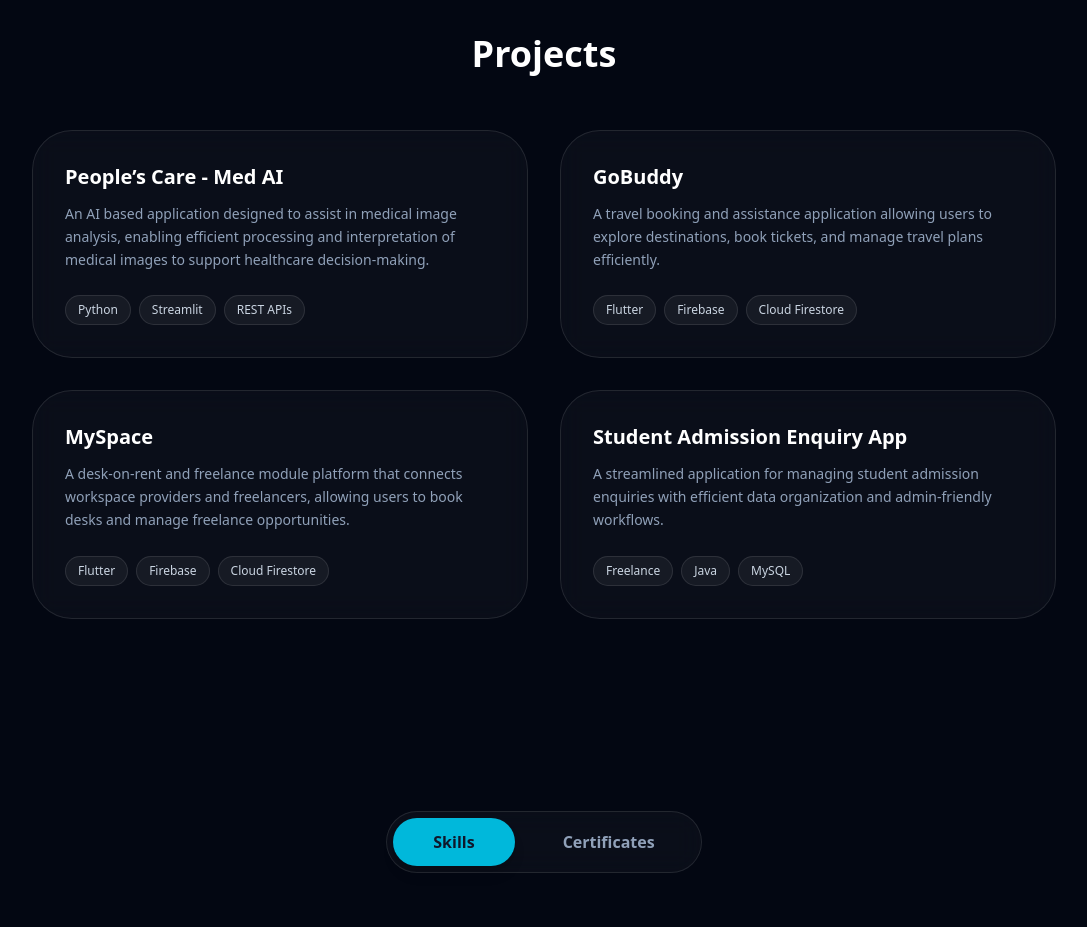
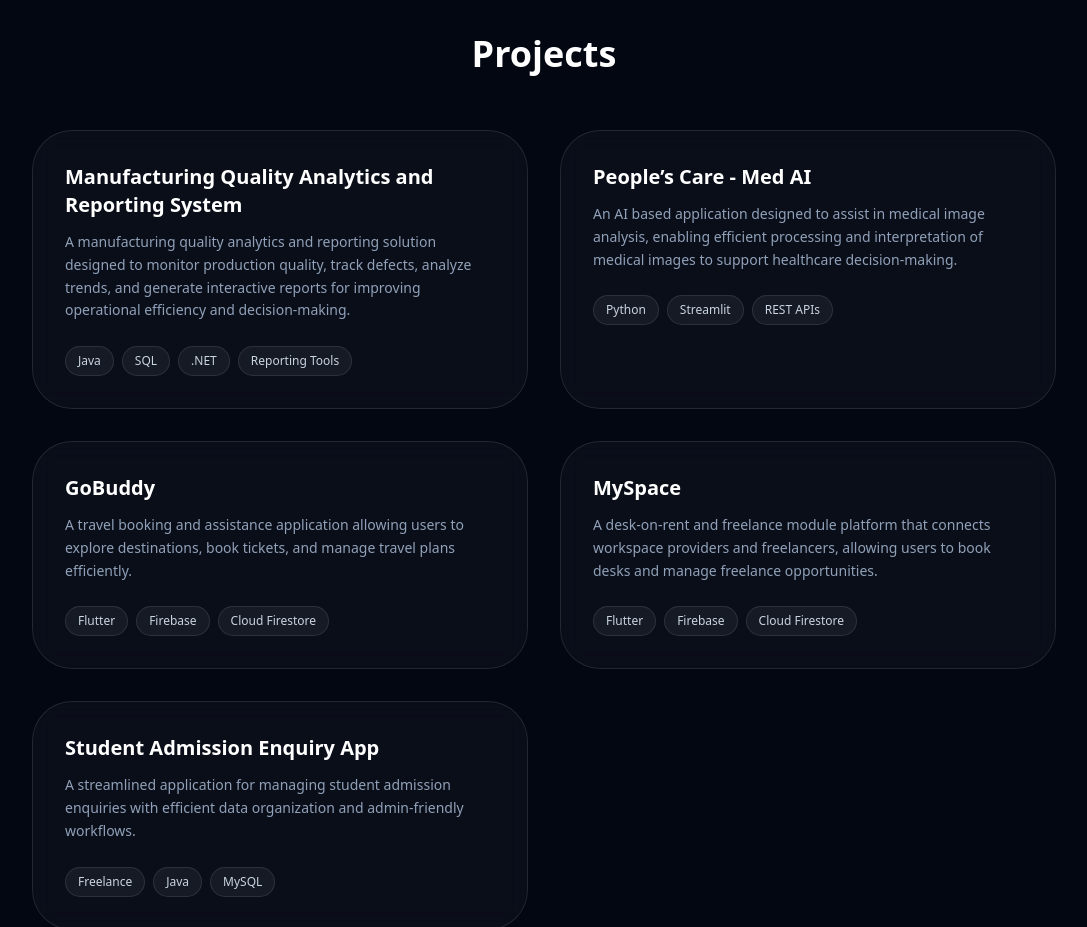
Before and after one commit to KunalHemani/Kunal_Hemani_Portfolio, a React (Vite) app: page / in a window 1280 px wide. Shown: the part 1640-2567 px from the top of the page, without its empty margins (96-1183 px from the left). Built offline with nearby package versions, Linux system fonts and the light colour scheme.

Commit message:
Portfolio Updated

```diff
--- a/src/components/Projects.jsx
+++ b/src/components/Projects.jsx
@@ -1,7 +1,42 @@
 import { motion } from "framer-motion";
 
 /* ------------------ PROJECT DATA (ATS OPTIMIZED) ------------------ */
+/*
 const projects = [
+  {
+    title: "People’s Care - Med AI",
+    description:
+      "An AI based application designed to assist in medical image analysis, enabling efficient processing and interpretation of medical images to support healthcare decision-making.",
+    tech: ["Python", "Streamlit", "REST APIs"]
+  },
+  {
+    title: "GoBuddy",
+    description:
+      "A travel booking and assistance application allowing users to explore destinations, book tickets, and manage travel plans efficiently.",
+    tech: ["Flutter", "Firebase", "Cloud Firestore"]
+  },
+  {
+    title: "MySpace",
+    description:
+      "A desk-on-rent and freelance module platform that connects workspace providers and freelancers, allowing users to book desks and manage freelance opportunities.",
+    tech: ["Flutter", "Firebase", "Cloud Firestore"]
+  },
+  {
+    title: "Student Admission Enquiry App",
+    description:
+      "A streamlined application for managing student admission enquiries with efficient data organization and admin-friendly workflows.",
+    tech: ["Freelance", "Java", "MySQL"]
+  }
+];
+*/
+
+const projects = [
+  {
+    title: "Manufacturing Quality Analytics and Reporting System",
+    description:
+      "A manufacturing quality analytics and reporting solution designed to monitor production quality, track defects, analyze trends, and generate interactive reports for improving operational efficiency and decision-making.",
+    tech: ["Java", "SQL", ".NET", "Reporting Tools"]
+  },
   {
     title: "People’s Care - Med AI",
     description:
```
